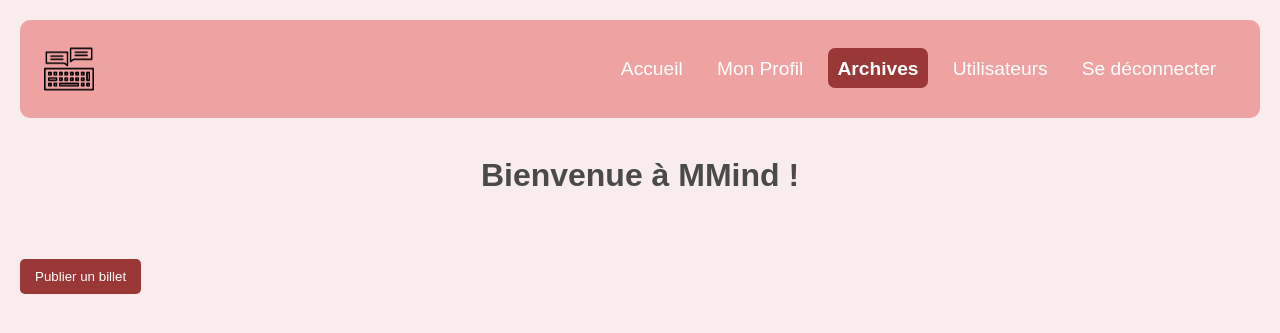
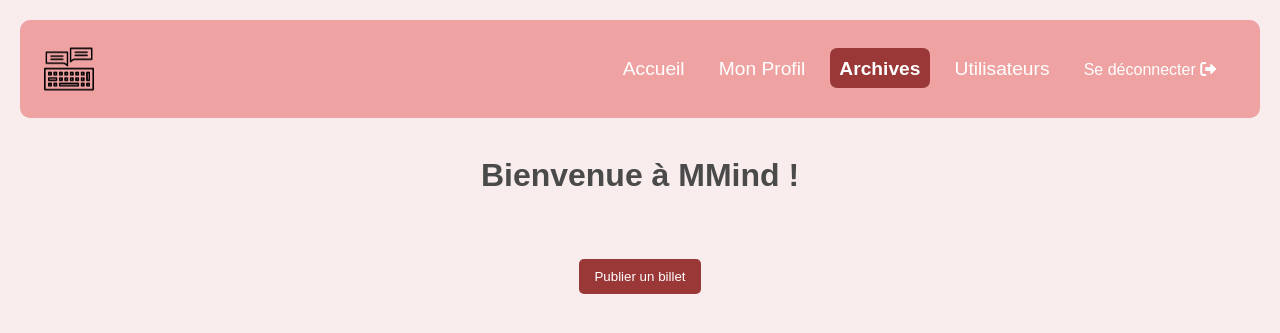
Before and after one commit to llclarall/Blog, a PHP site: page /archives.php in a window 1280 px wide. Shown: the top 333 px of the page. Run offline with PHP 8.4, Linux system fonts and the light colour scheme; the visitor is signed in with stand-in values (Sample User, id 1); data that the repository does not hold is empty.

Commit message:
blog hébergé

```diff
--- a/archives.php
+++ b/archives.php
@@ -128,7 +128,7 @@ function getComments($db, $id_billet) {
 
     <!-- Formulaire de publication d'un billet pour le propriétaire -->
     <?php if (isset($_SESSION['role']) && $_SESSION['role'] === 'proprietaire'): ?>
-        <br><a href="publie_billet.php"><button>Publier un billet</button></a>
+        <br><a href="publie_billet.php" class="div_publie"><button class="publie">Publier un billet</button></a>
     <?php endif; ?>
 </body>
 </html>
--- a/navbar.php
+++ b/navbar.php
@@ -1,4 +1,5 @@
 <link rel="stylesheet" href="styles.css">
+<link rel="stylesheet" href="https://cdnjs.cloudflare.com/ajax/libs/font-awesome/6.0.0-beta3/css/all.min.css">
 
 <?php
 // Récupérer le nom de la page actuelle
@@ -22,7 +23,7 @@ $current_page = basename($_SERVER['PHP_SELF']);
                 echo '<a href="affiche_users.php">Utilisateurs</a>';
             }
 
-            echo '<a href="deconnect.php">Se déconnecter</a>';
+            echo '<a href="deconnect.php" class="deconnect">Se déconnecter <i class="fa-solid fa-right-from-bracket"></i></a>';
         } else {
             // Si l'utilisateur n'est pas connecté, afficher "Se connecter"
             echo '<a href="index.php" class="'. ($current_page == 'index.php' ? 'active' : '') .'">Accueil</a>';
--- a/styles.css
+++ b/styles.css
@@ -48,7 +48,7 @@ nav div a.active:not(.logo) {
  */    font-weight: bold;
 }
 
-nav div a:hover {
+nav div a:hover:not(.deconnect) {
     background-color: var(--body);
     color: var(--button);
     transition: all 0.5s;
@@ -63,7 +63,9 @@ nav img {
     padding: 0;
 }
 
-
+nav .deconnect {
+    font-size: smaller;
+}
 
 
 /* page d'accueil */
@@ -210,11 +212,12 @@ h3 {
 
 /* archives */
 
-/* .archives .billet {
-    width: 100%;
-    padding: 1.5rem;
-
-} */
+.div_publie {
+    display: flex;
+    justify-content: center;
+    align-items: center;
+    text-decoration: none;
+}
 
 
 /* page profil */
```
Also changed, not shown: index.php (+5 -4 lines).
